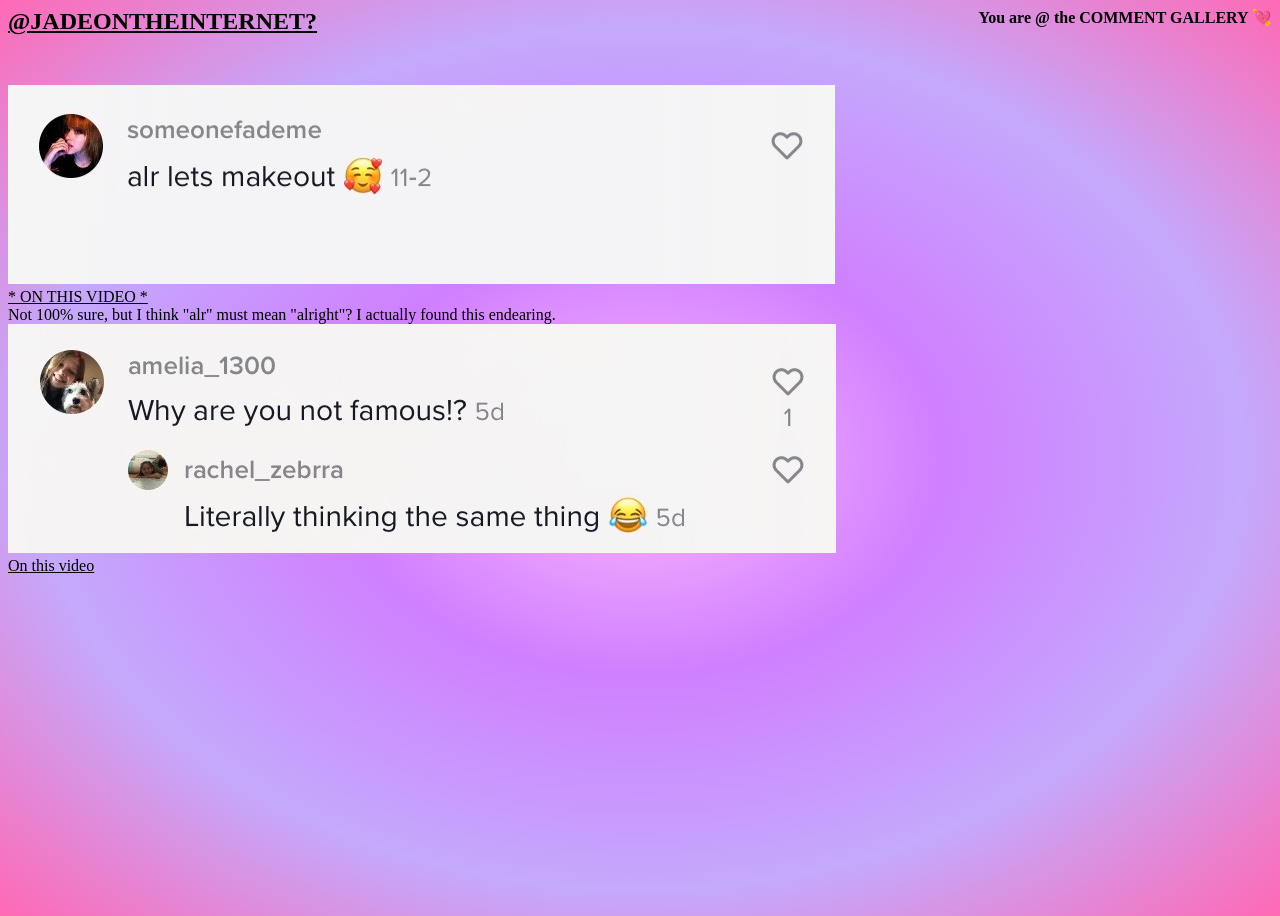
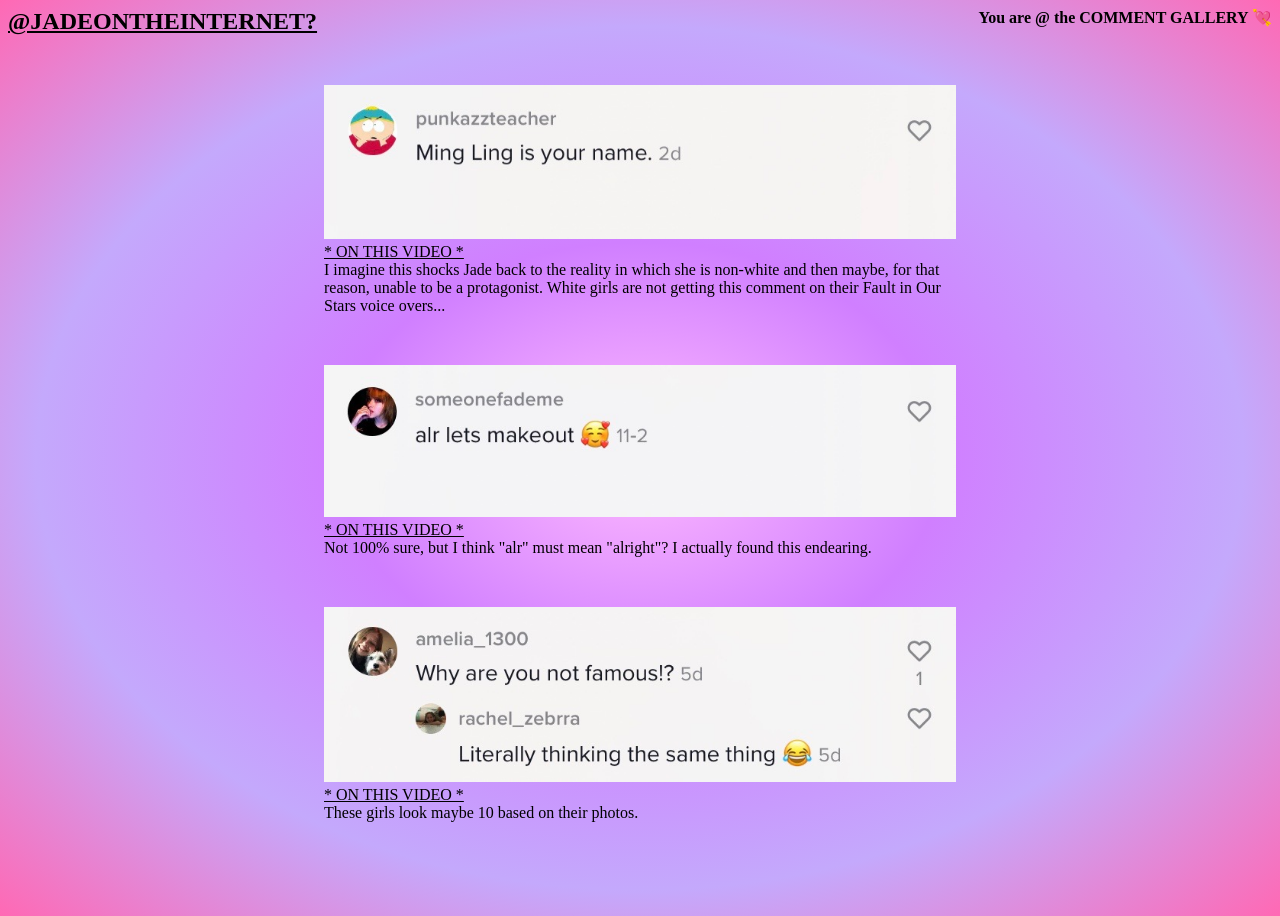
Before and after one commit to mayaman/jadeontheinternet, a Jekyll site: the page built from commentgallery.html, in a window 1280 px wide. Built offline with Jekyll 4.4.1, drawn with Linux system fonts in a browser that asks for light colours; comment, search, counter and statistics services are not loaded.

Commit message:
temp comment gallery

```diff
--- a/_data/navigation.yml
+++ b/_data/navigation.yml
@@ -4,8 +4,8 @@
   link: /thingsused.html
 - name: DRAFT JUNKYARD
   link: /drafts.html
-# - name: COMMENT GALLERY
-#   link: /commentgallery.html
+- name: COMMENT GALLERY
+  link: /commentgallery.html
 # - name: BOOKSHELF
 #   link: /bookshelf.html
 # - name: "@JADEONTHEINTERNET?"
--- a/_sass/commentgallery.scss
+++ b/_sass/commentgallery.scss
@@ -1,4 +1,18 @@
 body {
-  background-image: url("https://media.giphy.com/media/J2P5Izk0DJFbG/giphy.gif");
-  background-attachment: fixed;
+  // background-image: url("https://media.giphy.com/media/J2P5Izk0DJFbG/giphy.gif");
+  // background-attachment: fixed;
 }
+
+.commentgallery-container {
+  display: block;
+  margin: auto;
+  max-width: 50%;
+}
+
+.comment-container {
+  margin: 50px 0;
+}
+
+img.comment {
+  max-width: 100%;
+}
--- a/assets/css/styles.scss
+++ b/assets/css/styles.scss
@@ -7,3 +7,4 @@
 @import "post";
 @import "thingsUsed";
 @import "drafts";
+@import "commentgallery";
--- a/commentgallery.html
+++ b/commentgallery.html
@@ -6,20 +6,42 @@ id: commentgallery
 <div class="background" id="commentgallery">
 </div>
 
-<main id="commentgallery-container">
+<main class="commentgallery-container">
+    <div class="comment-container">
+        <img class="comment" src="./assets/images/comments/mingling.jpeg" alt="">
+        <div class="comment-info">
+            <a class="arrow-cursor"
+                href="https://www.tiktok.com/@jadeontheinternet/video/6896985953974455558?sender_device=pc&sender_web_id=6891999718790268421&is_from_webapp=1">*
+                ON THIS VIDEO *</a>
+            <div class="comment-comment">
+                I imagine this shocks Jade back to the reality in which she is non-white and then maybe, for that
+                reason, unable to be a protagonist. White girls are not getting this comment on their Fault in Our Stars
+                voice
+                overs...
+            </div>
+        </div>
+    </div>
+
+
     <div class="comment-container">
         <img class="comment" src="./assets/images/comments/makeout.jpeg" alt="">
         <div class="comment-info">
-            <a href="https://www.tiktok.com/@jadeontheinternet/video/6890359552341036294">* ON THIS VIDEO *</a>
+            <a class="arrow-cursor" href="https://www.tiktok.com/@jadeontheinternet/video/6890359552341036294">* ON THIS
+                VIDEO *</a>
             <div class="comment-comment">
                 Not 100% sure, but I think "alr" must mean "alright"? I actually found this endearing.
             </div>
         </div>
     </div>
-    <div class="book-container">
+
+    <div class="comment-container">
         <img class="comment" src="./assets/images/comments/whynotfamous.jpeg" alt="">
-        <div class="book-info">
-            <a href="https://www.tiktok.com/@jadeontheinternet/video/6890359552341036294">On this video</a>
+        <div class="comment-info">
+            <a class="arrow-cursor" href="https://www.tiktok.com/@jadeontheinternet/video/6890359552341036294">* ON THIS
+                VIDEO *</a>
+            <div class="comment-comment">
+                These girls look maybe 10 based on their photos.
+            </div>
         </div>
     </div>
 </main>
```
Also changed, not shown: assets/images/comments/mingling.jpeg (added), 4 other files.
